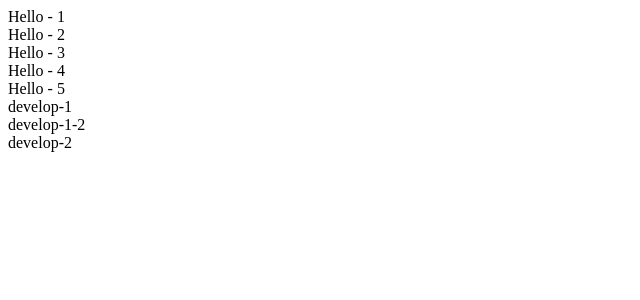
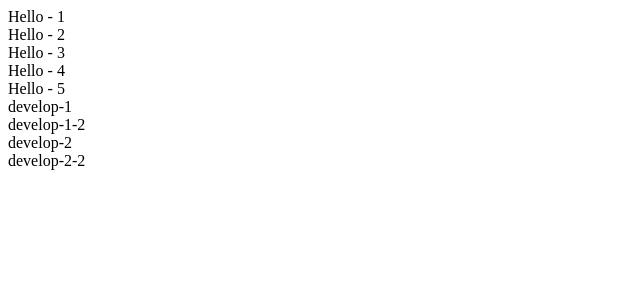
Before and after one commit to RomanOlyvko/nextjs, a Next.js app: page / in a window 1280 px wide. Shown: the top 300 px of the page, without its empty margins (0-640 px from the left). Built offline with nearby package versions, Linux system fonts and the light colour scheme.

Commit message:
develop-2-2

```diff
--- a/pages/index.js
+++ b/pages/index.js
@@ -17,6 +17,7 @@ export default function Home() {
       <div>develop-1</div>
       <div>develop-1-2</div>
       <div>develop-2</div>
+      <div>develop-2-2</div>
     </main>
 
     </div>
```
